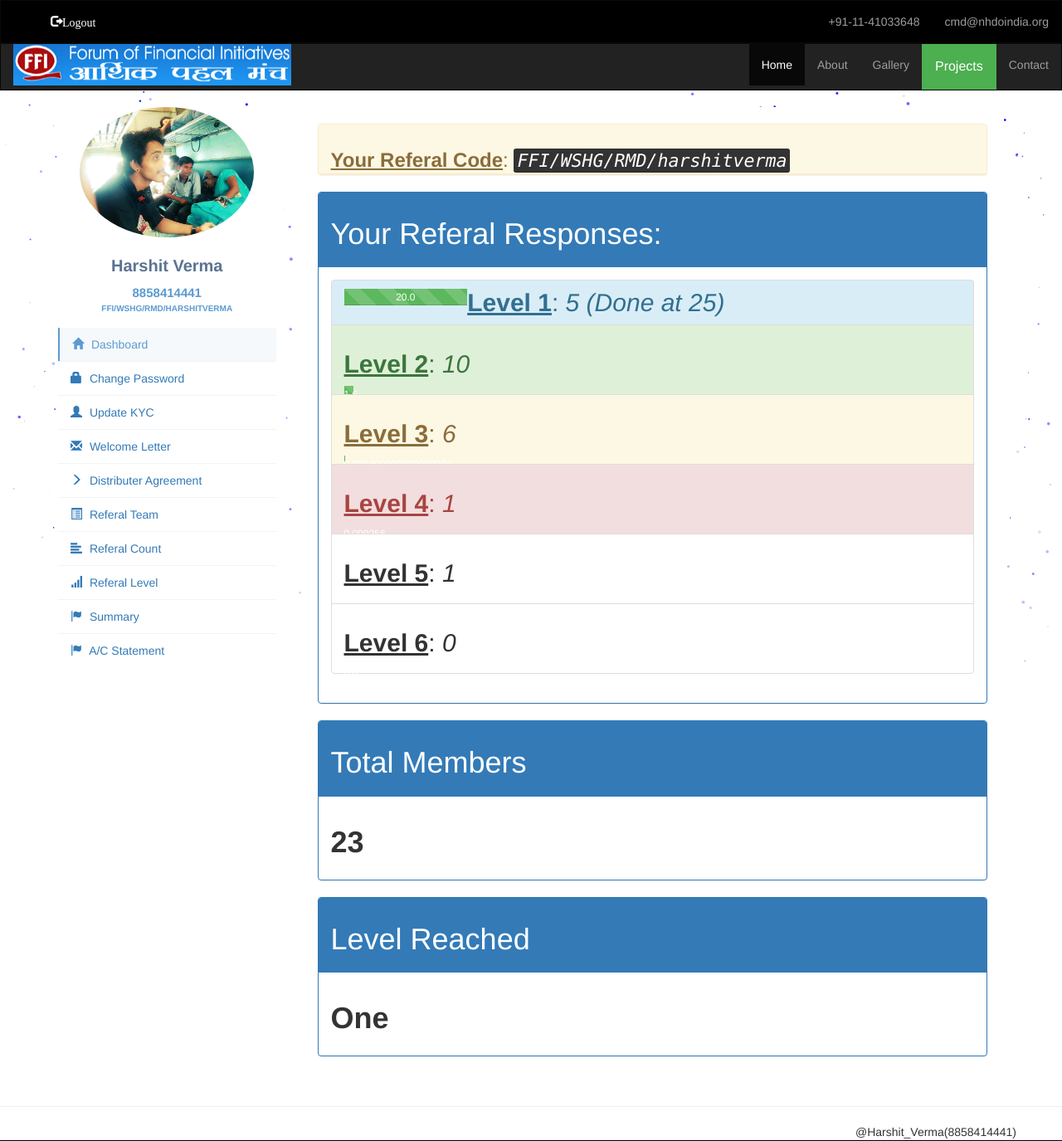
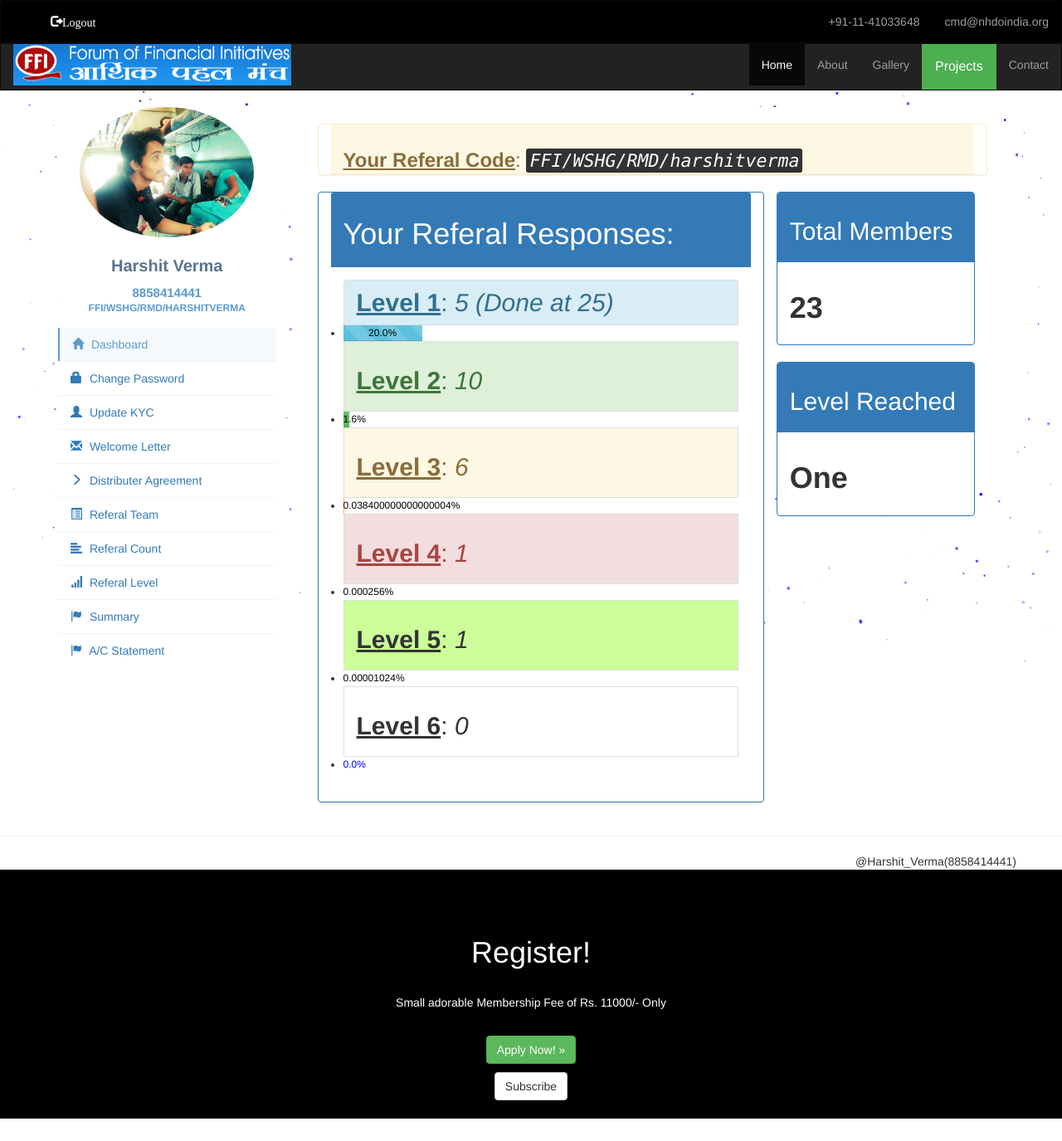
Before and after one commit to harshit8858/NHDO, a Django app: page /dashboard/referal_counts/ in a window 1280 px wide. Shown: the top 1375 px of the page at 83% size. After the commit the page ends 1348 px from the top, so only its background shows below. Run offline with Django 3.2, Linux system fonts and the light colour scheme; a user stored in the database is signed in; data comes from the database, SQL or seed files in the repository; both versions use the stored data as it was after the commit; some libraries are stand-ins or nearby versions.

Commit message:
5/11/17 frontend

```diff
--- a/templates/base.html
+++ b/templates/base.html
@@ -420,7 +420,7 @@
 					</div>
 					<div class="profile-usertitle-job">
 						<span style="font-size:15px"> {{ request.user.profile.mobile_number }}</span><br/>
-						<span style="font-size:10px"> {{ request.user.profile.your_referal }}</span>
+						<span style="font-size:12px"> {{ request.user.profile.your_referal }}</span>
 					</div>
 				</div>
 
@@ -486,6 +486,7 @@
 			</div>
 		</div>
 		{% endif %}
+
 		{% if user.is_authenticated %}
 			<div class="col-md-9">
     	{% else %}
--- a/templates/dashboard/referal_counts.html
+++ b/templates/dashboard/referal_counts.html
@@ -2,14 +2,14 @@
 
 {% block content %}
 
-<div class="panel panel-warning" style="width:100%">
+<div class="panel panel-warning col-md-12" >
       <div class="panel-heading" style="height:60px;">
           <h3><b><u>Your Referal Code</u></b>:<i> <kbd>{{ referral }}</kbd></i><br/><br/></h3>
       </div>
     </div>
 
 
-<div class="panel panel-primary">
+<div class="panel panel-primary col-md-8">
       <div class="panel-heading"><h1>Your Referal Responses:</h1></div>
       <div class="panel-body">
           <ul class="list-group">
@@ -19,8 +19,9 @@
                 {% if count1 > 3 %}
                 (Done at 25)
                 {% endif %}</i></h2>
-              <div class="progress-bar progress-bar-success progress-bar-striped" role="progressbar" aria-valuenow="40" aria-valuemin="0" aria-valuemax="100" style="width:{{ count1per }}%;display:inline;">
-                {{ count1per }}
+            </li>
+              <li><div class="progress-bar progress-bar-info progress-bar-striped" role="progressbar" aria-valuenow="40" aria-valuemin="0" aria-valuemax="100" style="width:{{ count1per }}%;">
+                  <span style="color:black;">{{ count1per }}%</span>
                 </div>
             </li>
             <li class="list-group-item list-group-item-success">
@@ -28,8 +29,9 @@
                 {% if count2 > 625 %}
                 (Done at 625)
                 {% endif %}</i><br/></h2>
-                <div class="progress-bar progress-bar-success progress-bar-striped" role="progressbar" aria-valuenow="40" aria-valuemin="0" aria-valuemax="100" style="width:{{ count2per }}%">
-                {{ count2per }}
+            </li>
+              <li><div class="progress-bar progress-bar-success progress-bar-striped" role="progressbar" aria-valuenow="40" aria-valuemin="0" aria-valuemax="100" style="width:{{ count2per }}%;">
+                  <span style="color:black;">{{ count2per }}%</span>
                 </div>
             </li>
             <li class="list-group-item list-group-item-warning">
@@ -37,8 +39,9 @@
                 {% if count3 > 15625 %}
                 (Done at 15625)
                 {% endif %}</i><br/></h2>
-                <div class="progress-bar progress-bar-success progress-bar-striped" role="progressbar" aria-valuenow="40" aria-valuemin="0" aria-valuemax="100" style="width:{{ count3per }}%">
-                {{ count3per }}
+            </li>
+              <li><div class="progress-bar progress-bar-warning progress-bar-striped" role="progressbar" aria-valuenow="40" aria-valuemin="0" aria-valuemax="100" style="width:{{ count3per }}%;">
+                  <span style="color:black;">{{ count3per }}%</span>
                 </div>
             </li>
             <li class="list-group-item list-group-item-danger">
@@ -46,17 +49,19 @@
                 {% if count4 > 390625 %}
                 (Done at 390625)
                 {% endif %}</i><br/></h2>
-                <div class="progress-bar progress-bar-success progress-bar-striped" role="progressbar" aria-valuenow="40" aria-valuemin="0" aria-valuemax="100" style="width:{{ count4per }}%">
-                {{ count4per }}
+            </li>
+              <li><div class="progress-bar progress-bar-danger progress-bar-striped" role="progressbar" aria-valuenow="40" aria-valuemin="0" aria-valuemax="100" style="width:{{ count4per }}%;">
+                  <span style="color:black;">{{ count4per }}%</span>
                 </div>
             </li>
-            <li class="list-group-item list-group-item-default">
+            <li class="list-group-item list-group-item-default" style="background-color:#ccff99;">
                 <h2><b><u>Level 5</u></b>:<i> {{ count5 }}
                 {% if count5 > 9765625 %}
                 (Done at 9765625)
                 {% endif %}</i><br/></h2>
-                <div class="progress-bar progress-bar-success progress-bar-striped" role="progressbar" aria-valuenow="40" aria-valuemin="0" aria-valuemax="100" style="width:{{ count5per }}%">
-                {{ count5per }}
+            </li>
+              <li><div class="progress-bar progress-bar-default progress-bar-striped" role="progressbar" aria-valuenow="40" aria-valuemin="0" aria-valuemax="100" style="width:{{ count5per }}%;background-color:green;">
+                  <span style="color:black;">{{ count5per }}%</span>
                 </div>
             </li>
             <li class="list-group-item list-group-item-default">
@@ -64,8 +69,9 @@
                 {% if count6 > 244140625 %}
                 (Done at 244140625)
                 {% endif %}</i><br/></h2>
-                <div class="progress-bar progress-bar-success progress-bar-striped" role="progressbar" aria-valuenow="40" aria-valuemin="0" aria-valuemax="100" style="width:{{ count6per }}%">
-                {{ count6per }}
+            </li>
+              <li><div class="progress-bar progress-bar-success progress-bar-striped" role="progressbar" aria-valuenow="40" aria-valuemin="0" aria-valuemax="100" style="width:{{ count6per }}%;background-color:black;">
+                  <span style="color:blue;">{{ count6per }}%</span>
                 </div>
             </li>
           </ul>
@@ -73,17 +79,17 @@
     </div>
 
 
-
+<div class="col-md-4">
 <div class="panel panel-primary">
-      <div class="panel-heading"><h1>Total Members</h1></div>
+      <div class="panel-heading"><h2>Total Members</h2></div>
       <div class="panel-body">
           <h1><b>{{ total }}</b></h1>
       </div>
-    </div>
+        </div>
 
 
 <div class="panel panel-primary">
-      <div class="panel-heading"><h1>Level Reached</h1></div>
+      <div class="panel-heading"><h2>Level Reached</h2></div>
       <div class="panel-body">
     <h1><b>
             {% if level == 0 %}
@@ -104,4 +110,5 @@
     </b></h1>
       </div>
     </div>
+</div>
 {% endblock %}
```
Also changed, not shown: templates/dashboard/referal_team.html (+17 -11 lines), templates/dashboard/update_kyc.html (+14 -11 lines), db.sqlite3.
